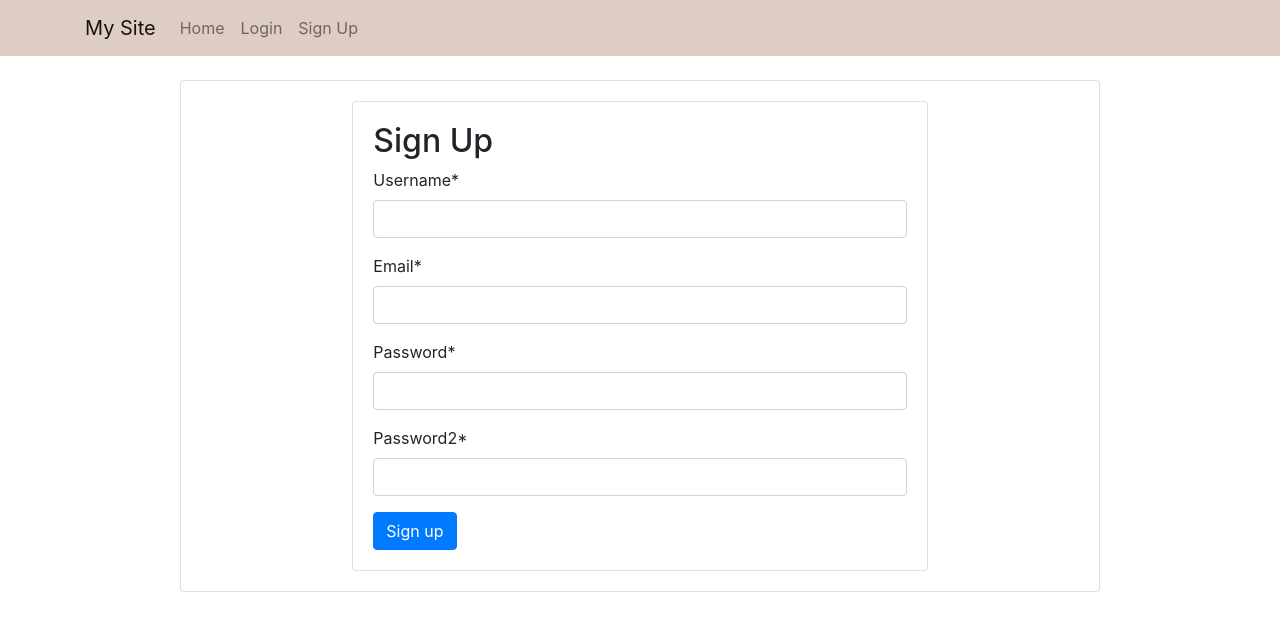
After one commit to DakobedBard/AngularDjango, a Django app: page /singup/ in a window 1280 px wide. The commit adds this page. Shown: the top 631 px of the page. Run offline with Django 3.2, Linux system fonts and the light colour scheme; parts of the project's set-up code (start-up, migrations or seed data) failed here and were passed over; some libraries are stand-ins or nearby versions.

Commit message:
I have some forms.  Now I need to make a call to the API...

```diff
--- a/app/accounts/forms.py
+++ b/app/accounts/forms.py
@@ -26,6 +26,13 @@ class LoginForm(forms.Form):
         widget=forms.HiddenInput()
     )
 
+class SignUPForm(forms.Form):
+    username = forms.CharField(max_length=254)
+    email = forms.EmailField(max_length=254)
+    password = forms.CharField(max_length=30)
+    password2 = forms.CharField(max_length=30)
+
+
 
 class UserLoginForm(forms.ModelForm):
     """
@@ -46,3 +53,24 @@ class UserLoginForm(forms.ModelForm):
         if commit:
             user.save()
         return user
+
+
+class UserLoginForm(forms.ModelForm):
+    """
+    A form that creates a user, with no privileges, from the given username and
+    password.
+    """
+    class Meta:
+        model = User
+        fields = ("username", )
+        field_classes = {'username': forms.CharField} #, 'password':forms.CharField}
+
+    def __init__(self, *args, **kwargs):
+        super().__init__(*args, **kwargs)
+
+    def save(self, commit=True):
+        user = super().save(commit=False)
+        user.set_password(self.cleaned_data["password1"])
+        if commit:
+            user.save()
+        return user
--- /dev/null
+++ b/app/accounts/templates/registration/signup.html
@@ -0,0 +1,18 @@
+{% extends 'base.html' %}
+{% load crispy_forms_tags %}
+{% block content %}
+  <div class="row justify-content-center">
+    <div class="col-8">
+      <div class="card">
+        <div class="card-body">
+          <h2>Sign Up</h2>
+          <form method="post">
+            {% csrf_token %}
+            {{ form|crispy }}
+            <button type="submit" class="btn btn-primary">Sign up</button>
+          </form>
+        </div>
+      </div>
+    </div>
+  </div>
+{% endblock %}
--- a/app/accounts/views.py
+++ b/app/accounts/views.py
@@ -1,8 +1,8 @@
 from django.shortcuts import render
-from .forms import LoginForm
+from .forms import LoginForm, SignUPForm
 # Create your views here.
 from django.shortcuts import render, redirect
-
+from django.contrib.auth.forms import UserCreationForm
 def login(request, *args, **kwargs):
     if request.method == 'POST':
         form = LoginForm(request.POST)
@@ -18,3 +18,15 @@ def login(request, *args, **kwargs):
         return render(request, "registration/login.html", {
             'form': form
         })
+
+def signup(request):
+    if request.method == 'POST':
+        form = SignUPForm(request.POST)
+        if form.is_valid():
+            form.save()
+            return redirect('home')
+    else:
+        form = SignUPForm()
+    return render(request, "registration/signup.html", {
+        'form':form
+    })
--- a/app/base/urls.py
+++ b/app/base/urls.py
@@ -5,14 +5,15 @@ from django.conf.urls.static import static
 from django.contrib.auth import views as auth_views
 from django.contrib.auth.views import LoginView
 from rest_framework.authtoken import views
-from accounts.views import login
+from accounts.views import login, signup
 import tabs.views
 
 
 urlpatterns = [
     path("admin/", admin.site.urls),
     re_path('home/', tabs.views.home, name ='home'),
-    path('login/', login, name='login'),
+    path('login/', login, name='loginClient'),
+    path('singup/', signup, name='signup'),
 
     # Users API
     re_path(r'^api/auth/', include('accounts.api.urls'), name='api-auth'),
--- a/app/tabs/templates/base.html
+++ b/app/tabs/templates/base.html
@@ -20,6 +20,8 @@
             <li class="nav-item">
             <a class="nav-link" href="{% url 'home' %}">Home</a>
           </li>
+           <li class="nav-item"><a class="nav-link" href="{% url 'loginClient' %}">Login</a></li>
+          <li class="nav-item"><a class="nav-link" href="{% url 'signup' %}">Sign Up</a></li>
         </ul>
       </div>
     </div>
```
